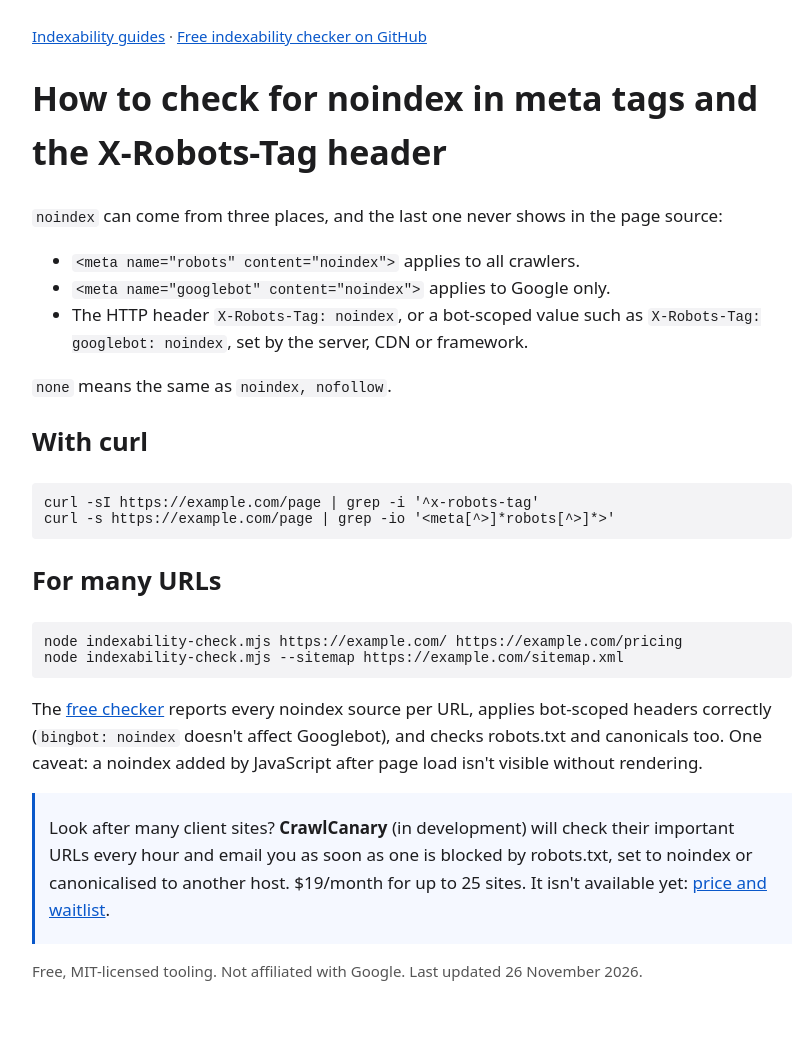
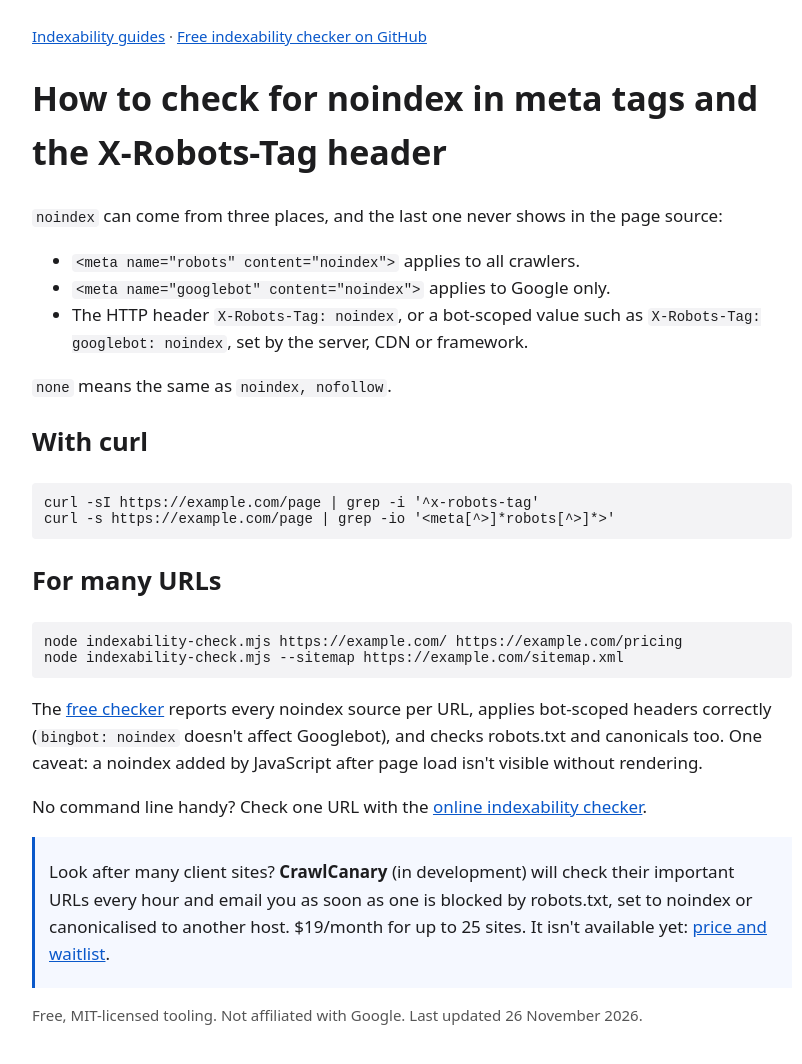
Before and after one commit to truone01/indexability-check, a plain HTML site: page docs/check-x-robots-tag-noindex.html in a window 1280 px wide. Shown: the whole page, without its empty margins (228-1030 px from the left). Before the commit the page ends 1022 px from the top, so only its background shows below. Drawn offline with Linux system fonts and the light colour scheme.

Commit message:
Link the online indexability checker

```diff
--- a/docs/check-x-robots-tag-noindex.html
+++ b/docs/check-x-robots-tag-noindex.html
@@ -16,6 +16,7 @@ curl -s https://example.com/page | grep -io '&lt;meta[^&gt;]*robots[^&gt;]*&gt;'
 <pre>node indexability-check.mjs https://example.com/ https://example.com/pricing
 node indexability-check.mjs --sitemap https://example.com/sitemap.xml</pre>
 <p>The <a href="https://github.com/truone01/indexability-check">free checker</a> reports every noindex source per URL, applies bot-scoped headers correctly (<code>bingbot: noindex</code> doesn't affect Googlebot), and checks robots.txt and canonicals too. One caveat: a noindex added by JavaScript after page load isn't visible without rendering.</p>
+<p>No command line handy? Check one URL with the <a href="https://crawlcanary.2-29-18-178.sslip.io/indexability-checker?ref=ghpages">online indexability checker</a>.</p>
 <aside><p>Look after many client sites? <strong>CrawlCanary</strong> (in development) will check their important URLs every hour and email you as soon as one is blocked by robots.txt, set to noindex or canonicalised to another host. $19/month for up to 25 sites. It isn't available yet: <a href="https://crawlcanary.2-29-18-178.sslip.io/?ref=ghpages">price and waitlist</a>.</p></aside>
 </main>
 <footer><p>Free, MIT-licensed tooling. Not affiliated with Google. Last updated 26 November 2026.</p></footer>
```
